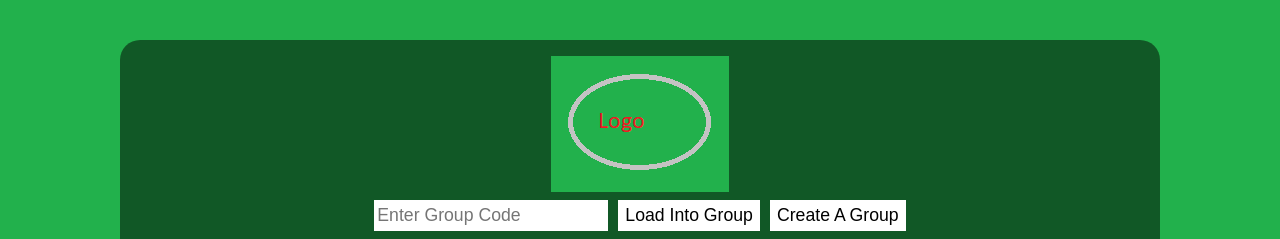
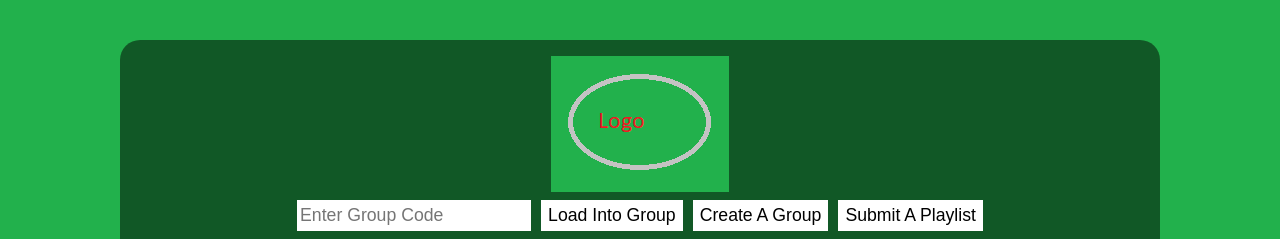
Before and after one commit to danperks/SpotifyGroupPlaylist, a Flask app: template templates/Login.html in a window 1280 px wide. Shown: the part 202-441 px from the top of the page. Run offline with Flask 2, Linux system fonts and the light colour scheme; the template is opened without the code that fills it, so the values that code supplies are empty; parts of the project's set-up code (start-up, migrations or seed data) failed here and were passed over; some libraries are stand-ins or nearby versions.

Commit message:
Update Login.html

```diff
--- a/templates/Login.html
+++ b/templates/Login.html
@@ -16,6 +16,7 @@
                 <input class="group-input" type="text" id="EnteredGroup" name="GroupCode" placeholder="Enter Group Code">
                 <button onclick = "Submission()" type="submit" class="group-input"> Load Into Group</button>
                 <button onclick="CreateAGroup()" class="group-input"> Create A Group</button>
+                <button onclick = "SubmitAPlaylist()" class = "group-input">Submit A Playlist</button>
             </form>
         </div>
         <div class="table">
@@ -30,6 +31,9 @@
     </div>
 </body>
 <script>
+    function SubmitAPlaylist(){
+        console.log("Submit A Playlist Called")
+    }
     function Submission(){
         sessionStorage.setItem("CurrentGroup",document.getElementById("EnteredGroup").value);//set current group
     }
```
